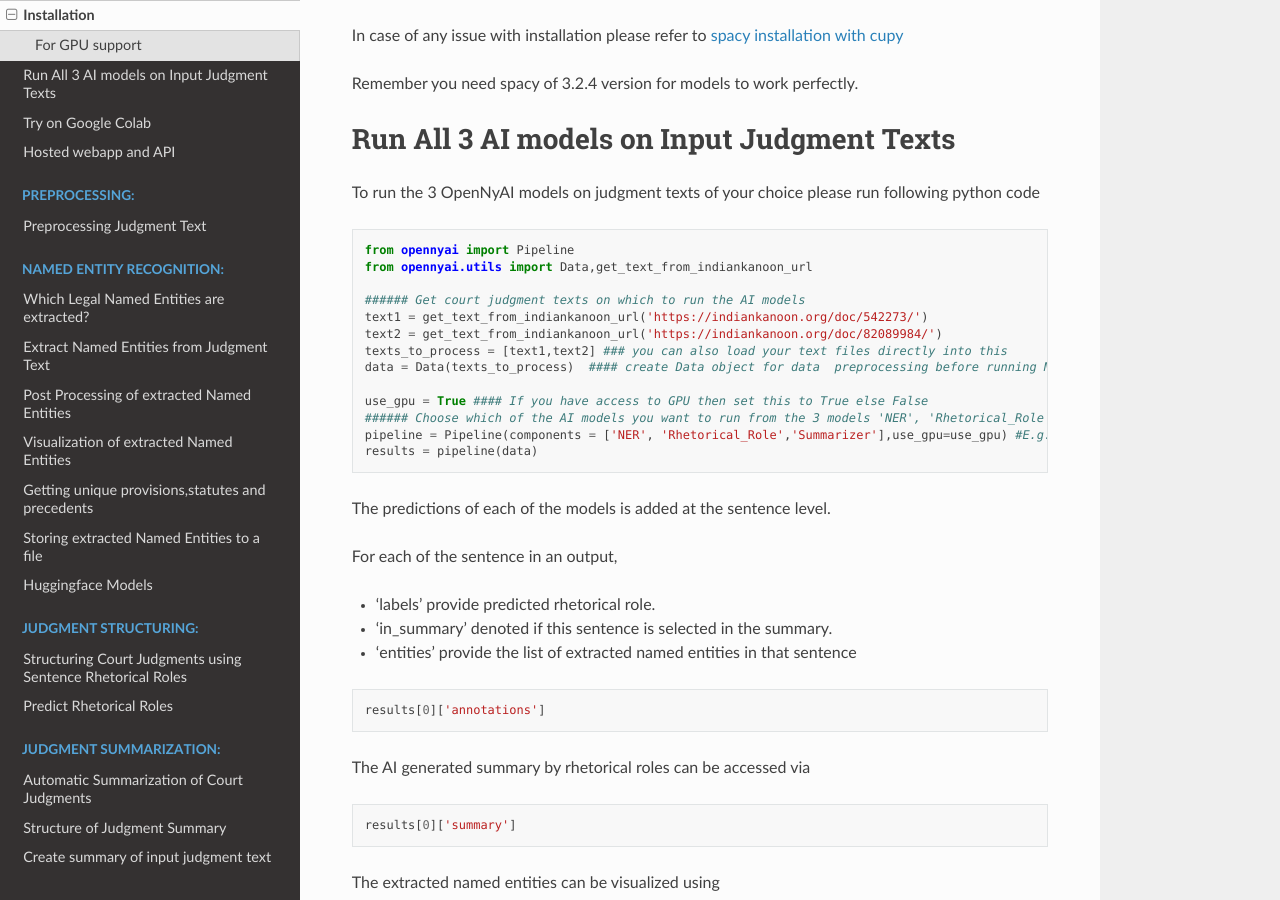
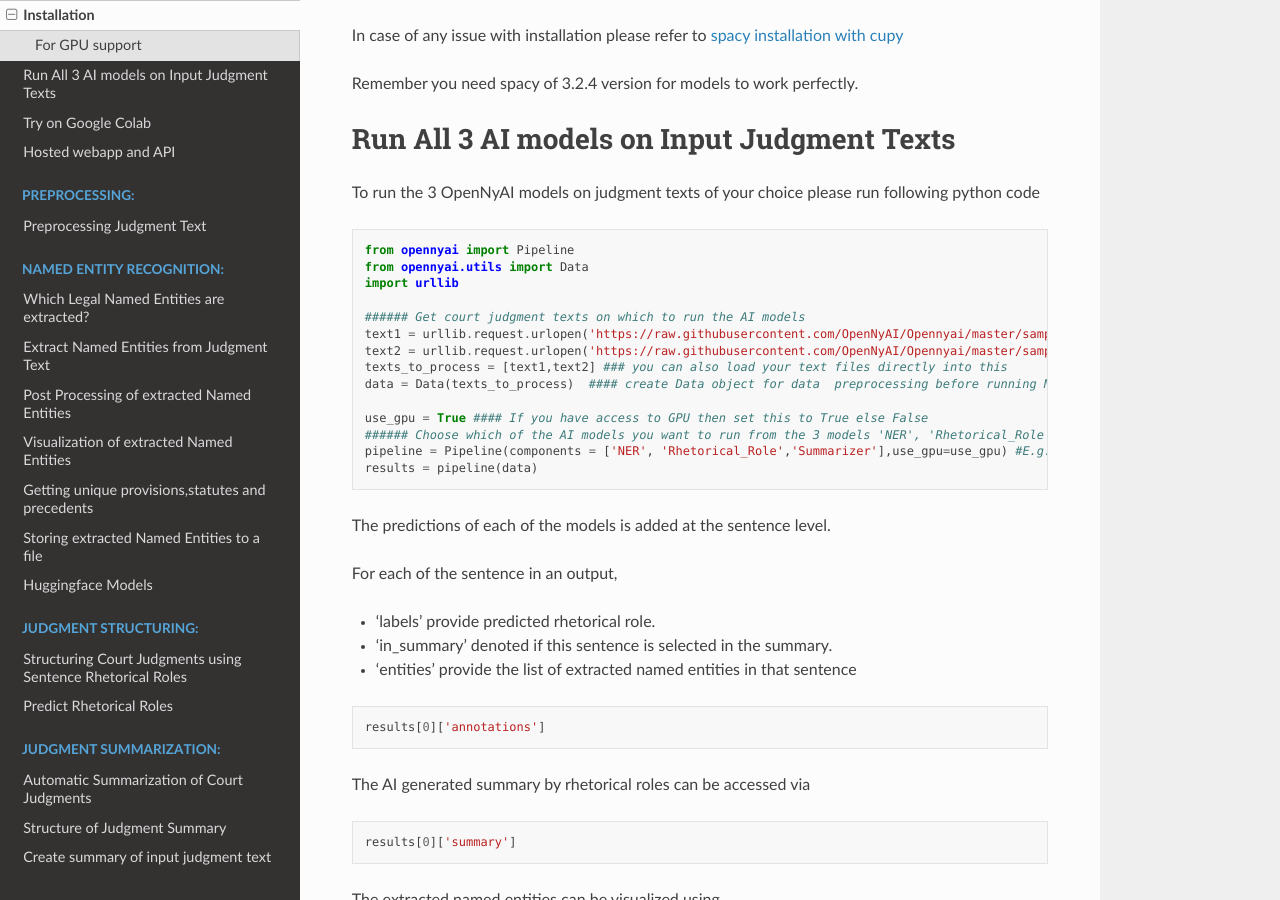
Before and after one commit to OpenNyAI/Opennyai, a Sphinx documentation site: the page built from docs/source/getting_started/Installation.rst, in a window 1280 px wide and 900 px high, scrolled down 594 px. Built offline with Sphinx 7.4.7 and the Read the Docs theme 2.0.0, drawn with Linux system fonts in a browser that asks for light colours.

Commit message:
read the sample judgment text files from git rather than indiankanoon

```diff
--- a/docs/source/getting_started/Installation.rst
+++ b/docs/source/getting_started/Installation.rst
@@ -39,11 +39,12 @@ To run the 3 OpenNyAI models on judgment texts of your choice please run followi
 .. code-block:: python
 
     from opennyai import Pipeline
-    from opennyai.utils import Data,get_text_from_indiankanoon_url
+    from opennyai.utils import Data
+    import urllib
 
     ###### Get court judgment texts on which to run the AI models
-    text1 = get_text_from_indiankanoon_url('https://indiankanoon.org/doc/542273/')
-    text2 = get_text_from_indiankanoon_url('https://indiankanoon.org/doc/82089984/')
+    text1 = urllib.request.urlopen('https://raw.githubusercontent.com/OpenNyAI/Opennyai/master/samples/sample_judgment1.txt').read().decode()
+    text2 = urllib.request.urlopen('https://raw.githubusercontent.com/OpenNyAI/Opennyai/master/samples/sample_judgment2.txt').read().decode()
     texts_to_process = [text1,text2] ### you can also load your text files directly into this
     data = Data(texts_to_process)  #### create Data object for data  preprocessing before running ML models
 
```
Also changed, not shown: README.md (+4 -4 lines).
